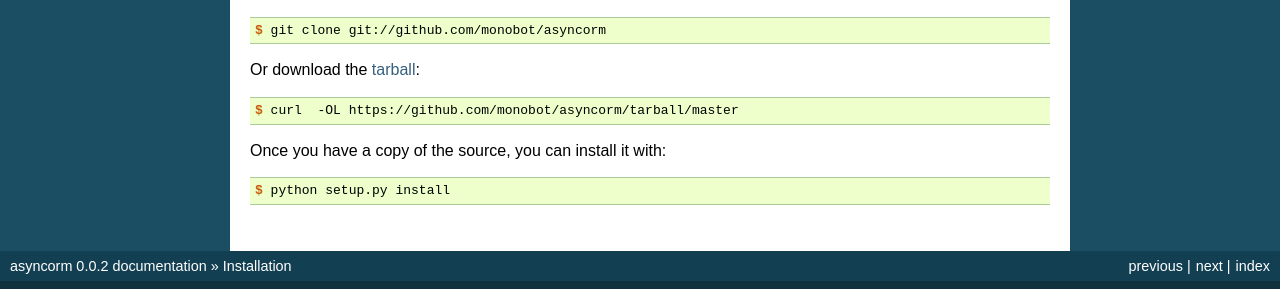
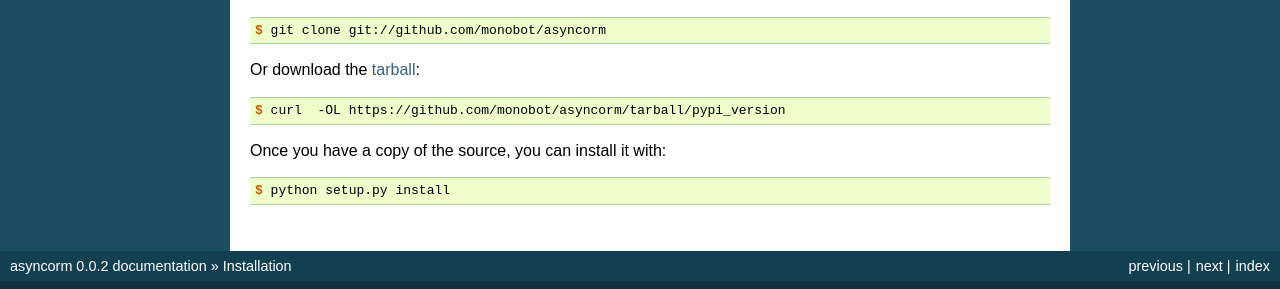
Before and after one commit to monobot/asyncorm, a Sphinx documentation site: the page built from docs/installation.rst, in a window 1280 px wide. Shown: the part 417-706 px from the top of the page. Built offline with Sphinx 7.4.7, drawn with Linux system fonts in a browser that asks for light colours; pages that are not in the unit, such as notebooks, are missing from menus; some of the changed lines change nothing that is shown.

Commit message:
pypi version in installation.rst

```diff
--- a/docs/installation.rst
+++ b/docs/installation.rst
@@ -38,7 +38,7 @@
 
 .. code-block:: console
 
-    $ curl  -OL https://github.com/monobot/asyncorm/tarball/master
+    $ curl  -OL https://github.com/monobot/asyncorm/tarball/pypi_version
 
 Once you have a copy of the source, you can install it with:
 
@@ -48,4 +48,4 @@
 
 
 .. _Github repo: https://github.com/monobot/asyncorm
-.. _tarball: https://github.com/monobot/asyncorm/tarball/master
+.. _tarball: https://github.com/monobot/asyncorm/tarball/pypi_version
```
